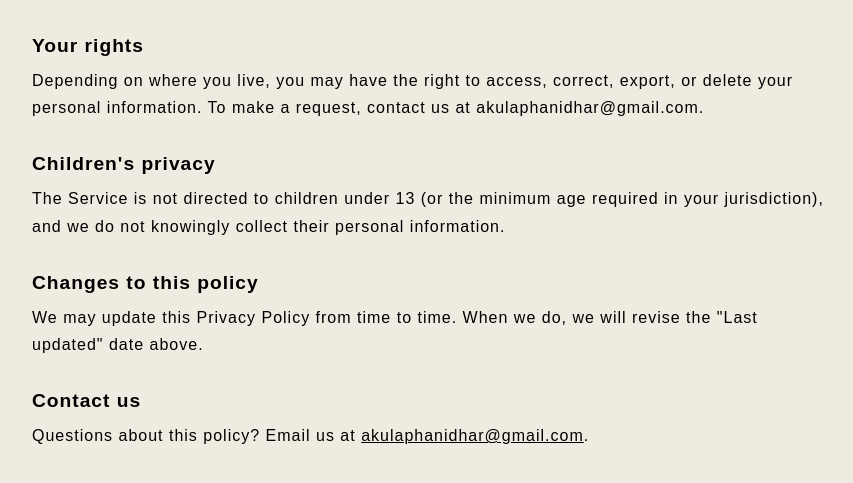
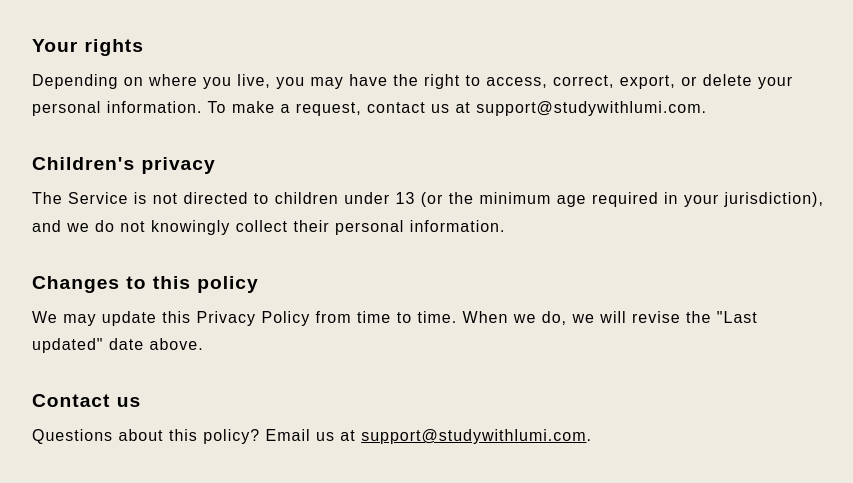
Before and after one commit to PhanidharAkula/LumiAI_Study_Assistant, a React (Vite) app: page /privacy in a window 1280 px wide. Shown: the part 1319-1802 px from the top of the page, without its empty margins (208-1061 px from the left). Built offline with nearby package versions, Linux system fonts and the light colour scheme; no server answers; a web font is replaced by a local one.

Commit message:
support email

```diff
--- a/src/pages/PrivacyPage.jsx
+++ b/src/pages/PrivacyPage.jsx
@@ -39,8 +39,8 @@ export default function PrivacyPage() {
           </li>
           <li>
             <strong>Usage and device data.</strong> Standard technical
-            information such as browser type and basic interaction logs needed to
-            operate and secure the Service.
+            information such as browser type and basic interaction logs needed
+            to operate and secure the Service.
           </li>
         </ul>
 
@@ -88,9 +88,9 @@ export default function PrivacyPage() {
 
         <h2>Your rights</h2>
         <p>
-          Depending on where you live, you may have the right to access, correct,
-          export, or delete your personal information. To make a request, contact
-          us at akulaphanidhar@gmail.com.
+          Depending on where you live, you may have the right to access,
+          correct, export, or delete your personal information. To make a
+          request, contact us at support@studywithlumi.com.
         </p>
 
         <h2>Children&apos;s privacy</h2>
@@ -109,8 +109,8 @@ export default function PrivacyPage() {
         <h2>Contact us</h2>
         <p>
           Questions about this policy? Email us at{" "}
-          <a href="mailto:akulaphanidhar@gmail.com">
-            akulaphanidhar@gmail.com
+          <a href="mailto:support@studywithlumi.com">
+            support@studywithlumi.com
           </a>
           .
         </p>
--- a/src/pages/TermsPage.jsx
+++ b/src/pages/TermsPage.jsx
@@ -35,8 +35,8 @@ export default function TermsPage() {
           You retain ownership of the classes, files, notes, and other content
           you upload or create ("Your Content"). You grant us a limited license
           to store and process Your Content solely to operate and provide the
-          Service to you. You are responsible for ensuring you have the rights to
-          any content you upload.
+          Service to you. You are responsible for ensuring you have the rights
+          to any content you upload.
         </p>
 
         <h2>Acceptable use</h2>
@@ -53,9 +53,9 @@ export default function TermsPage() {
         <h2>AI-generated content</h2>
         <p>
           Study features are powered by AI and may produce inaccurate or
-          incomplete information. AI output is provided for study assistance only
-          and is not professional, legal, medical, or academic advice. Always
-          verify important information and follow your institution&apos;s
+          incomplete information. AI output is provided for study assistance
+          only and is not professional, legal, medical, or academic advice.
+          Always verify important information and follow your institution&apos;s
           academic-integrity policies.
         </p>
 
@@ -96,8 +96,8 @@ export default function TermsPage() {
         <h2>Contact</h2>
         <p>
           Questions about these Terms? Email us at{" "}
-          <a href="mailto:akulaphanidhar@gmail.com">
-            akulaphanidhar@gmail.com
+          <a href="mailto:support@studywithlumi.com">
+            support@studywithlumi.com
           </a>
           .
         </p>
```
